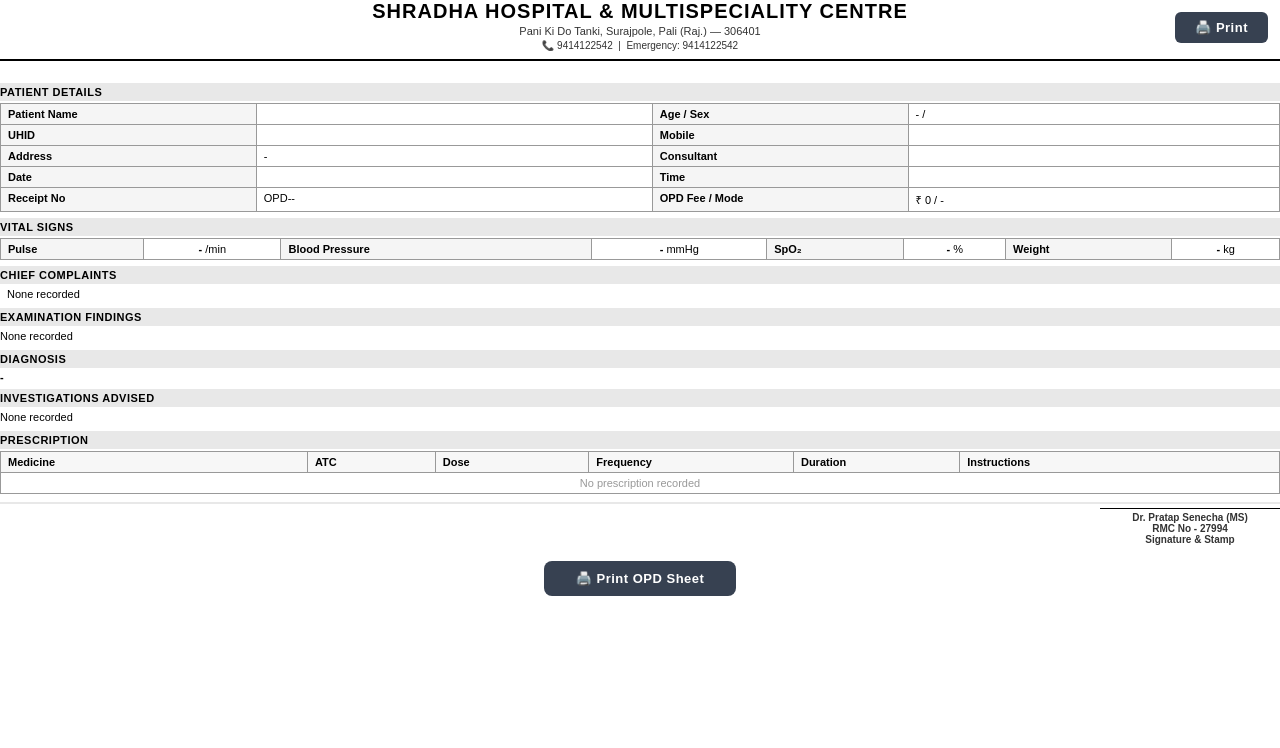
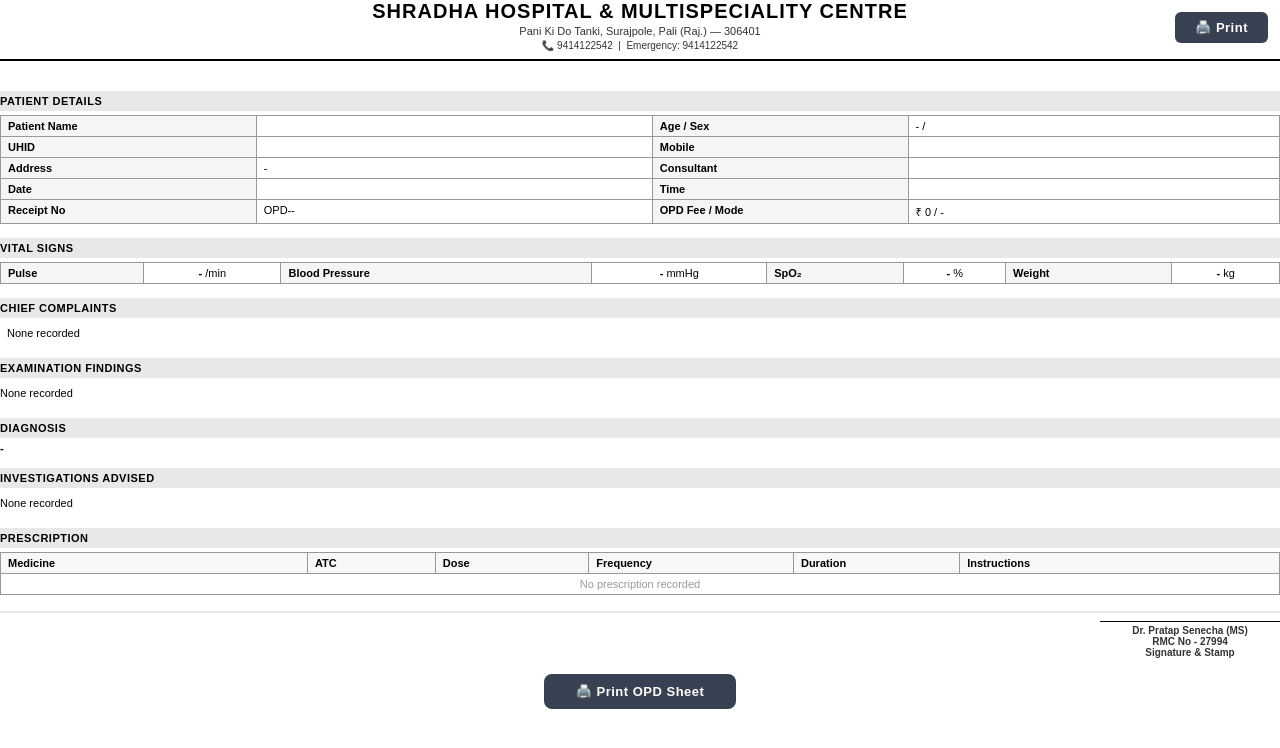
Before and after one commit to drpratapseervi-create/ShradhaHMS-2026, a Django app: template hms/templates/opd/consultation_pdf.html in a window 1280 px wide. Shown: the top 748 px of the page. Run offline with Django 4.2, Linux system fonts and the light colour scheme; the template is opened without the code that fills it, so the values that code supplies are empty.

Commit message:
Revert OPD print page spacing/margin tightening, keep signature text change
The single-page spacing fix from the previous commit made the layout
too cramped; reverting section/table/footer spacing and the page
bottom margin back to their prior values while keeping the sign-box
text as "Dr. Pratap Senecha (MS)".

```diff
--- a/hms/templates/opd/consultation_pdf.html
+++ b/hms/templates/opd/consultation_pdf.html
@@ -7,7 +7,7 @@
 @page {
     size: A4;
     margin-top: 1.5cm;
-    margin-bottom: 1cm;
+    margin-bottom: 2cm;
     margin-left: 2cm;
     margin-right: 1.5cm;
     @top-left { content: ""; }
@@ -91,8 +91,8 @@ body {
     color: #000;
     font-size: 11px;
     font-weight: 700;
-    padding: 3px 7px 3px 0;
-    margin: 6px 0 2px 0;
+    padding: 4px 7px 4px 0;
+    margin: 14px 0 4px 0;
     letter-spacing: 0.5px;
     text-align: left;
     display: block;
@@ -103,7 +103,7 @@ body {
 table {
     width: 100%;
     border-collapse: collapse;
-    margin-bottom: 3px;
+    margin-bottom: 6px;
 }
 td, th {
     border: 1px solid #999;
@@ -185,8 +185,8 @@ th {
 /* ── Footer ── */
 .footer {
     border-top: 2px solid #e8e8e8;
-    margin-top: 8px;
-    padding-top: 4px;
+    margin-top: 16px;
+    padding-top: 8px;
     display: flex;
     justify-content: space-between;
     align-items: flex-end;
@@ -325,7 +325,7 @@ table.print-shell > thead > tr > td {
 
 <!-- ── Chief Complaints ── -->
 <div class="sec-title">CHIEF COMPLAINTS</div>
-<div class="sec-body-text" style="padding:2px 0 2px 7px; text-align:left; font-size:11px;">
+<div class="sec-body-text" style="padding:5px 0 5px 7px; text-align:left; font-size:11px;">
 {% for c in chief_complaints_list %}{{ c.name }}{% if not forloop.last or custom_symptoms %} &nbsp;|&nbsp; {% endif %}{% endfor %}{% for line in custom_symptoms %}{{ line }}{% if not forloop.last %} &nbsp;|&nbsp; {% endif %}{% endfor %}{% if not chief_complaints_list and not custom_symptoms %}None recorded{% endif %}
 </div>
 {% if consultation.chief_complaints %}
@@ -334,7 +334,7 @@ table.print-shell > thead > tr > td {
 
 <!-- ── Examination ── -->
 <div class="sec-title">EXAMINATION FINDINGS</div>
-<div class="sec-body-text" style="padding:2px 0; text-align:left; font-size:11px;">
+<div class="sec-body-text" style="padding:5px 0; text-align:left; font-size:11px;">
 {% for e in examination_list %}{{ e.name }}{% if not forloop.last or custom_signs %} &nbsp;|&nbsp; {% endif %}{% endfor %}{% for line in custom_signs %}{{ line }}{% if not forloop.last %} &nbsp;|&nbsp; {% endif %}{% endfor %}{% if not examination_list and not custom_signs %}None recorded{% endif %}
 </div>
 {% if consultation.examination %}
@@ -344,7 +344,7 @@ table.print-shell > thead > tr > td {
 <!-- ── Past History ── -->
 {% if past_history_list %}
 <div class="sec-title">PAST HISTORY</div>
-<div class="sec-body-text" style="padding:2px 0; text-align:left; font-size:11px;">
+<div class="sec-body-text" style="padding:5px 0; text-align:left; font-size:11px;">
 {% for h in past_history_list %}• {{ h.name }}{% if not forloop.last %}<br>{% endif %}{% endfor %}
 </div>
 {% endif %}
@@ -352,7 +352,7 @@ table.print-shell > thead > tr > td {
 <!-- ── Surgical History ── -->
 {% if surgical_history_list %}
 <div class="sec-title">SURGICAL HISTORY</div>
-<div class="sec-body-text" style="padding:2px 0; text-align:left; font-size:11px;">
+<div class="sec-body-text" style="padding:5px 0; text-align:left; font-size:11px;">
 {% for h in surgical_history_list %}• {{ h.name }}{% if consultation.surgery_date %} — <em>Date of Surgery: {{ consultation.surgery_date|date:"d-M-Y" }}</em>{% endif %}{% if not forloop.last %}<br>{% endif %}{% endfor %}
 </div>
 {% endif %}
@@ -374,7 +374,7 @@ table.print-shell > thead > tr > td {
 
 <!-- ── Investigations ── -->
 <div class="sec-title">INVESTIGATIONS ADVISED</div>
-<div class="sec-body-text" style="padding:2px 0; text-align:left; font-size:11px;">
+<div class="sec-body-text" style="padding:5px 0; text-align:left; font-size:11px;">
 {% for inv in investigations %}{{ inv.name }}{% if not forloop.last %} &nbsp;|&nbsp; {% endif %}{% empty %}{% if not consultation.custom_investigations %}None recorded{% endif %}{% endfor %}
 </div>
 {% if consultation.custom_investigations %}
@@ -409,7 +409,7 @@ table.print-shell > thead > tr > td {
 <!-- ── Procedures ── -->
 {% if consultation.procedures_performed %}
 <div class="sec-title">PROCEDURES PERFORMED TODAY</div>
-<div class="sec-body-text" style="padding:2px 0; text-align:left; font-size:11px;">
+<div class="sec-body-text" style="padding:5px 0; text-align:left; font-size:11px;">
 {% for line in consultation.procedures_performed.splitlines %}{{ line }}{% if not forloop.last %} &nbsp;|&nbsp; {% endif %}{% endfor %}
 </div>
 {% endif %}
@@ -417,7 +417,7 @@ table.print-shell > thead > tr > td {
 <!-- ── Investigation Results ── -->
 {% if consultation.ai_investigation_input %}
 <div class="sec-title">INVESTIGATION RESULTS</div>
-<div class="sec-body-text" style="padding:2px 0; text-align:left; font-size:11px;">
+<div class="sec-body-text" style="padding:5px 0; text-align:left; font-size:11px;">
     {{ consultation.ai_investigation_input }}
 </div>
 {% endif %}
@@ -425,7 +425,7 @@ table.print-shell > thead > tr > td {
 <!-- ── Advice ── -->
 {% if consultation.advice %}
 <div class="sec-title">ADVICE TO PATIENT</div>
-<div class="sec-body-text" style="padding:2px 0; text-align:left; font-size:11px;">
+<div class="sec-body-text" style="padding:5px 0; text-align:left; font-size:11px;">
 {% for line in consultation.advice.splitlines %}{{ line }}{% if not forloop.last %} &nbsp;|&nbsp; {% endif %}{% endfor %}
 </div>
 {% endif %}
@@ -433,7 +433,7 @@ table.print-shell > thead > tr > td {
 <!-- ── Diet ── -->
 {% if consultation.diet_advice %}
 <div class="sec-title">DIET ADVICE</div>
-<div class="sec-body-text" style="padding:2px 0; text-align:left; font-size:11px;">
+<div class="sec-body-text" style="padding:5px 0; text-align:left; font-size:11px;">
 {% for line in consultation.diet_advice.splitlines %}{{ line }}{% if not forloop.last %} &nbsp;|&nbsp; {% endif %}{% endfor %}
 </div>
 {% endif %}
@@ -441,7 +441,7 @@ table.print-shell > thead > tr > td {
 <!-- ── Follow-up ── -->
 {% if consultation.follow_up_date or consultation.follow_up_notes %}
 <div class="sec-title">FOLLOW-UP</div>
-<div class="sec-body-text" style="padding:2px 0; font-size:11px; text-align:left;">
+<div class="sec-body-text" style="padding:5px 0; font-size:11px; text-align:left;">
     {% if consultation.follow_up_date %}
         <strong>Follow-up Date:</strong> {{ consultation.follow_up_date|date:"d M Y" }}
     {% endif %}
```
